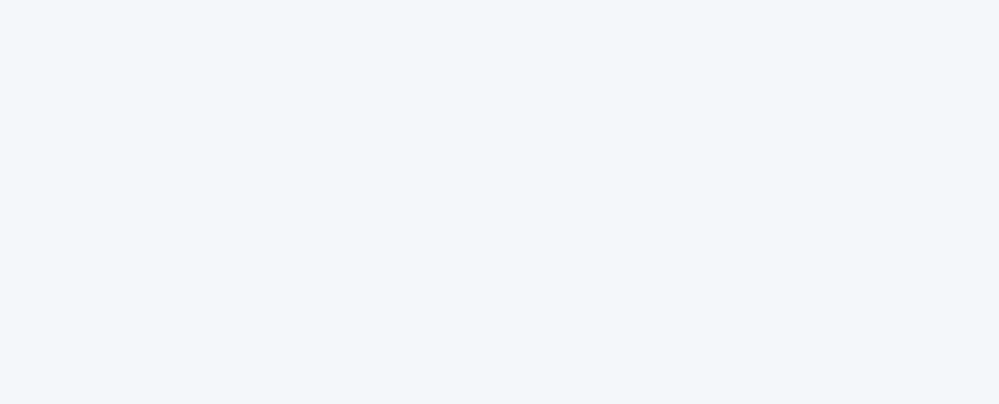
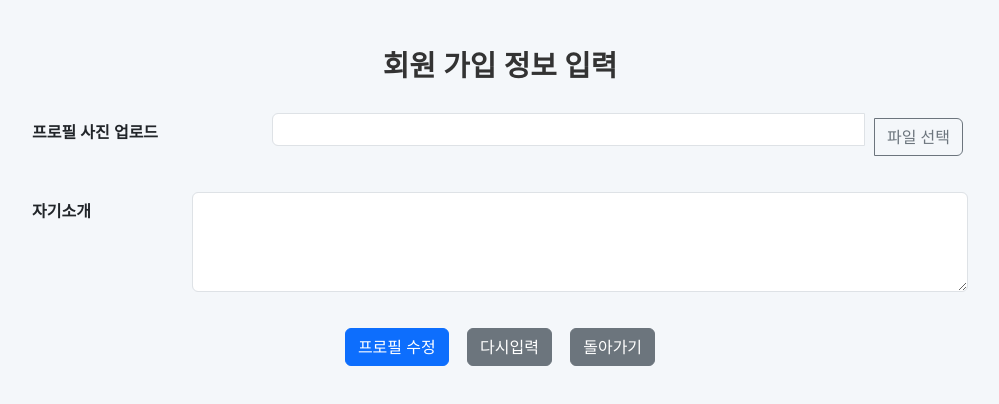
Before and after one commit to DynamicRD/community_project, a React (Vite) app in the folder communiy_react/: page /mypage/profilechange in a window 1280 px wide. Before the commit this address had no page. Shown: the top 404 px of the page, without its empty margins (140-1139 px from the left). Built offline with nearby package versions, Linux system fonts and the light colour scheme.

Commit message:
프로필변경 수정중

```diff
--- a/communiy_react/src/App.jsx
+++ b/communiy_react/src/App.jsx
@@ -4,7 +4,7 @@ import './App.css';
 import MyPage from './mypage/mypage';
 import Home from './Home';
 import MyInfoChange from './mypage/MyInfoChange';
-import ChatRoom from './chatroom/chatroom';
+import MyProfileChange from './mypage/MyProfileChange';
 
 function App() {
   const [count, setCount] = useState(0);
@@ -17,8 +17,8 @@ function App() {
           {/* 김동욱 mypage 컴포넌트 추가 */}
           <Route path="/mypage" element={<MyPage />} />
           <Route path="/mypage/infochange" element={<MyInfoChange />} />
+          <Route path="/mypage/profilechange" element={<MyProfileChange />} />
           {/* 김동욱 chatroom*/}
-          <Route path="/chatroom" element={<ChatRoom />} />
         </Routes>
       </BrowserRouter>
     </>
--- a/communiy_react/src/mypage/MyPage.jsx
+++ b/communiy_react/src/mypage/MyPage.jsx
@@ -146,7 +146,9 @@ function MyPage() {
         <hr />
         <div className="container bg-light text-dark p-4">
           <div className="text-end">
-            <Button variant="custom">프로필 수정하기</Button>
+            <Link to="/mypage/profilechange">
+              <Button variant="custom">프로필 수정하기</Button>
+            </Link>
           </div>
           <div className="text-center mt-3">
             <p>자기소개가 없습니다.</p>
@@ -156,7 +158,7 @@ function MyPage() {
           <Link to="/mypage/infochange">
             <Button variant="light m-3">개인 정보 수정</Button>
           </Link>
-          <Button variant="light m-3">결재 내역 확인</Button>
+          <Button variant="light m-3">거래 내역 확인</Button>
           <Button variant="light m-3">작성 리뷰 확인</Button>
         </div>
       </div>
--- /dev/null
+++ b/communiy_react/src/mypage/MyProfileChange.jsx
@@ -0,0 +1,266 @@
+import React, { useState } from 'react';
+import 'bootstrap/dist/css/bootstrap.min.css';
+import './myInfoChange.css'; // 작성한 CSS 파일 임포트
+import {
+  Container,
+  Form,
+  Row,
+  Col,
+  InputGroup,
+  FormControl,
+  Button,
+} from 'react-bootstrap';
+import { useNavigate } from 'react-router-dom';
+
+export default function MyProfileChange() {
+  const [formData, setFormData] = useState({
+    id: '',
+    nickname: '',
+    pass: '',
+    repass: '',
+    name: '',
+    gender: '',
+    phone1: '02',
+    phone2: '',
+    phone3: '',
+    birth: '',
+    email: '',
+    addcode: '',
+    address01: '',
+    address02: '',
+    pr: '',
+  });
+
+  const [errors, setErrors] = useState({
+    id: '',
+    nickname: '',
+    pass: '',
+    repass: '',
+    name: '',
+    phone2: '',
+    phone3: '',
+    birth: '',
+    email: '',
+    addcode: '',
+  });
+
+  const navigate = useNavigate();
+
+  const handleChange = (e) => {
+    const { name, value, type, checked } = e.target;
+    setFormData({
+      ...formData,
+      [name]: type === 'checkbox' ? checked : value,
+    });
+    validateField(name, value); // 입력 시 바로 검증
+  };
+
+  const handleGenderChange = (e) => {
+    setFormData({
+      ...formData,
+      gender: e.target.value,
+    });
+  };
+
+  const handleReset = () => {
+    setFormData({
+      id: '',
+      nickname: '',
+      pass: '',
+      repass: '',
+      name: '',
+      gender: '',
+      phone1: '02',
+      phone2: '',
+      phone3: '',
+      birth: '',
+      email: '',
+      addcode: '',
+      address01: '',
+      address02: '',
+      pr: '',
+    });
+    setErrors({
+      id: '',
+      nickname: '',
+      pass: '',
+      repass: '',
+      name: '',
+      phone2: '',
+      phone3: '',
+      birth: '',
+      email: '',
+      addcode: '',
+    });
+  };
+
+  const handleGoBack = () => {
+    // 돌아가기 버튼 클릭 시 /mypage로 이동
+    navigate('/mypage');
+  };
+
+  // 패턴 조건 설정
+  const patterns = {
+    id: /^[a-z0-9_]{4,10}$/, // 아이디: 4~20자, 소문자/숫자/밑줄만 허용
+    nickname: /^[a-zA-Z0-9가-힣]{2,10}$/, // 닉네임: 2~10자, 한글/영문/숫자만 허용
+    pass: /^(?=.*[a-z])(?=.*[A-Z])(?=.*\d)(?=.*[!@#$%^&*])[A-Za-z\d!@#$%^&*]{8,20}$/, // 비밀번호: 대소문자, 숫자, 특수문자 포함
+    repass: (value) => value === formData.pass, // 비밀번호 확인: 비밀번호와 일치
+    name: /^[가-힣a-zA-Z]{2,5}$/, // 이름: 2~5자, 한글/영문
+    phone2: /^[0-9]{3,4}$/, // 전화번호: 3~4자리 숫자
+    phone3: /^[0-9]{4}$/, // 전화번호: 4자리 숫자
+    birth: /^(19|20)\d{2}-(0[1-9]|1[0-2])-(0[1-9]|[12][0-9]|3[01])$/, // 생년월일: YYYY-MM-DD 형식
+    email: /^[a-zA-Z0-9._%+-]+@[a-zA-Z0-9.-]+\.[a-zA-Z]{2,}$/, // 이메일: 일반적인 이메일 형식
+    addcode: /^[0-9]{5}$/, // 우편번호: 5자리 숫자
+  };
+
+  // 유효성 검사 함수
+  const validateField = (name, value) => {
+    let errorMessage = '';
+    if (patterns[name]) {
+      if (typeof patterns[name] === 'function') {
+        errorMessage = !patterns[name](value)
+          ? '비밀번호가 일치하지 않습니다.'
+          : '';
+      } else {
+        if (!patterns[name].test(value)) {
+          switch (name) {
+            case 'id':
+              errorMessage = '아이디는 4자 이상 20자 이하로 입력해주세요.';
+              break;
+            case 'nickname':
+              errorMessage =
+                '닉네임은 2자 이상 10자 이하, 한글/영문/숫자만 사용 가능합니다.';
+              break;
+            case 'pass':
+              errorMessage =
+                '비밀번호는 대소문자, 숫자, 특수문자가 포함되어야 하며, 8자 이상 20자 이하로 입력해주세요.';
+              break;
+            case 'repass':
+              errorMessage = '비밀번호 확인이 비밀번호와 일치하지 않습니다.';
+              break;
+            case 'name':
+              errorMessage =
+                '이름은 2자 이상 5자 이하로 한글 또는 영문만 가능합니다.';
+              break;
+            case 'phone2':
+              errorMessage = '전화번호는 3~4자리 숫자로 입력해주세요.';
+              break;
+            case 'phone3':
+              errorMessage = '전화번호는 4자리 숫자로 입력해주세요.';
+              break;
+            case 'birth':
+              errorMessage = '생년월일은 YYYY-MM-DD 형식으로 입력해주세요.';
+              break;
+            case 'email':
+              errorMessage = '이메일 형식이 올바르지 않습니다.';
+              break;
+            case 'addcode':
+              errorMessage = '우편번호는 5자리 숫자로 입력해주세요.';
+              break;
+            default:
+              errorMessage = '형식이 올바르지 않습니다.';
+          }
+        }
+      }
+    }
+
+    setErrors({
+      ...errors,
+      [name]: errorMessage,
+    });
+  };
+
+  // 전체 폼 유효성 검사
+  const validateForm = () => {
+    let isValid = true;
+    let newErrors = { ...errors };
+
+    // 각 필드를 검사하고, 유효하지 않은 필드는 에러 메시지를 추가
+    for (const field in formData) {
+      validateField(field, formData[field]);
+      if (errors[field]) {
+        isValid = false;
+      }
+    }
+
+    setErrors(newErrors); // 최종 에러 상태 설정
+    return isValid;
+  };
+
+  const handleSubmit = (e) => {
+    e.preventDefault(); // 폼 제출을 막고 유효성 검사 진행
+
+    if (validateForm()) {
+      // 유효성 검사를 통과한 경우 제출
+      console.log(formData);
+      window.alert('수정되었습니다.');
+      navigate('/mypage');
+    } else {
+      // 유효성 검사를 실패한 경우
+      window.alert('조건이 위배되어 회원정보 수정에 실패하였습니다.');
+    }
+  };
+
+  return (
+    <Container className="mt-5">
+      <h2 className="text-center">회원 가입 정보 입력</h2>
+      <Form onSubmit={handleSubmit}>
+        {/* 아이디 입력 */}
+        <Form.Group as={Row} className="mb-3">
+          <Form.Label column sm={3}>
+            프로필 사진 업로드
+          </Form.Label>
+          <Col sm={9}>
+            <InputGroup>
+              <FormControl
+                type="text"
+                name="id"
+                value={formData.id}
+                onChange={handleChange}
+              />
+              <Button
+                variant="outline-secondary"
+                onClick={() => alert('중복 확인')}
+              >
+                파일 선택
+              </Button>
+            </InputGroup>
+            {errors.id && <div className="text-danger">{errors.id}</div>}
+          </Col>
+        </Form.Group>
+
+        {/* 자기소개 입력 */}
+        <Form.Group as={Row} className="mb-3">
+          <Form.Label column sm={2}>
+            자기소개
+          </Form.Label>
+          <Col sm={10}>
+            <Form.Control
+              as="textarea"
+              name="pr"
+              value={formData.pr}
+              onChange={handleChange}
+            />
+          </Col>
+        </Form.Group>
+
+        {/* 버튼들 */}
+        <Form.Group as={Row} className="mb-3 text-center">
+          <Col sm={12}>
+            <Button variant="primary" type="submit">
+              프로필 수정
+            </Button>
+            &nbsp;&nbsp;
+            <Button variant="secondary" type="reset" onClick={handleReset}>
+              다시입력
+            </Button>
+            &nbsp;&nbsp;
+            <Button variant="secondary" onClick={handleGoBack}>
+              돌아가기
+            </Button>
+          </Col>
+        </Form.Group>
+      </Form>
+    </Container>
+  );
+}
```
